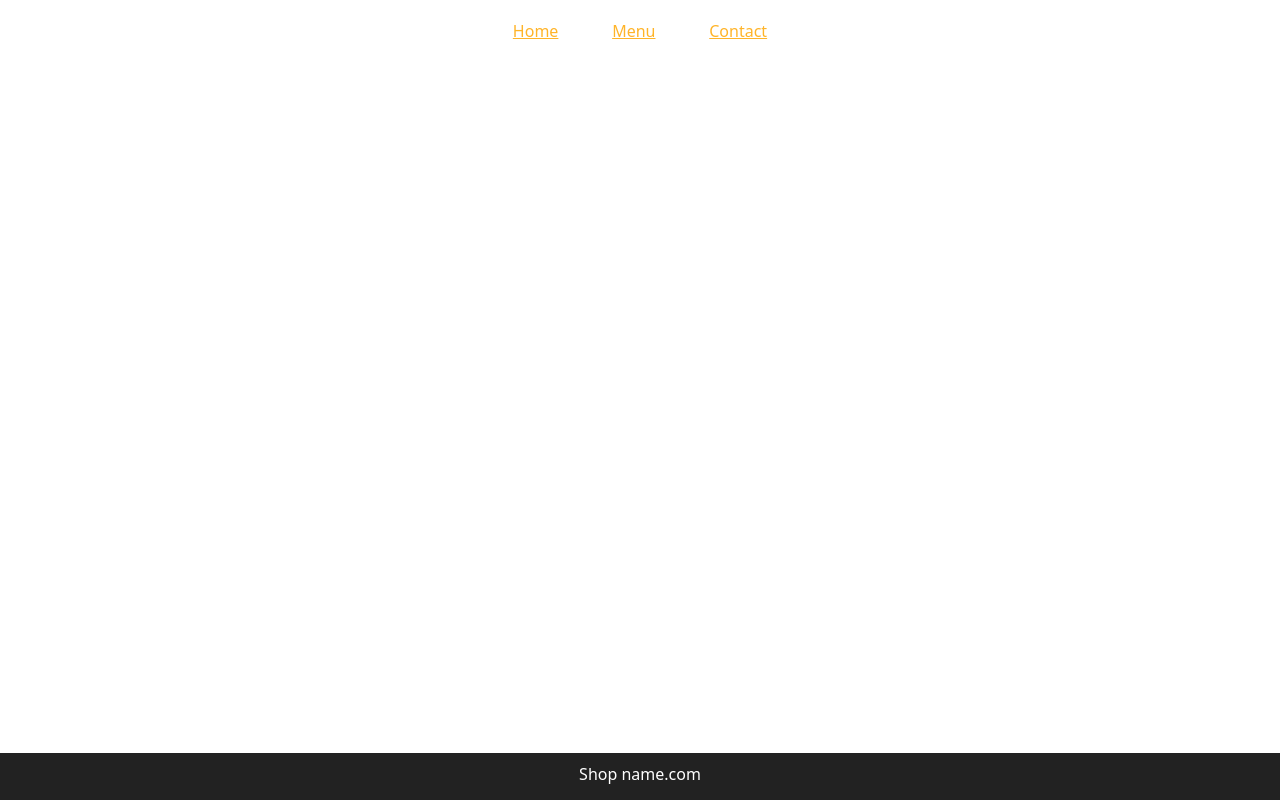
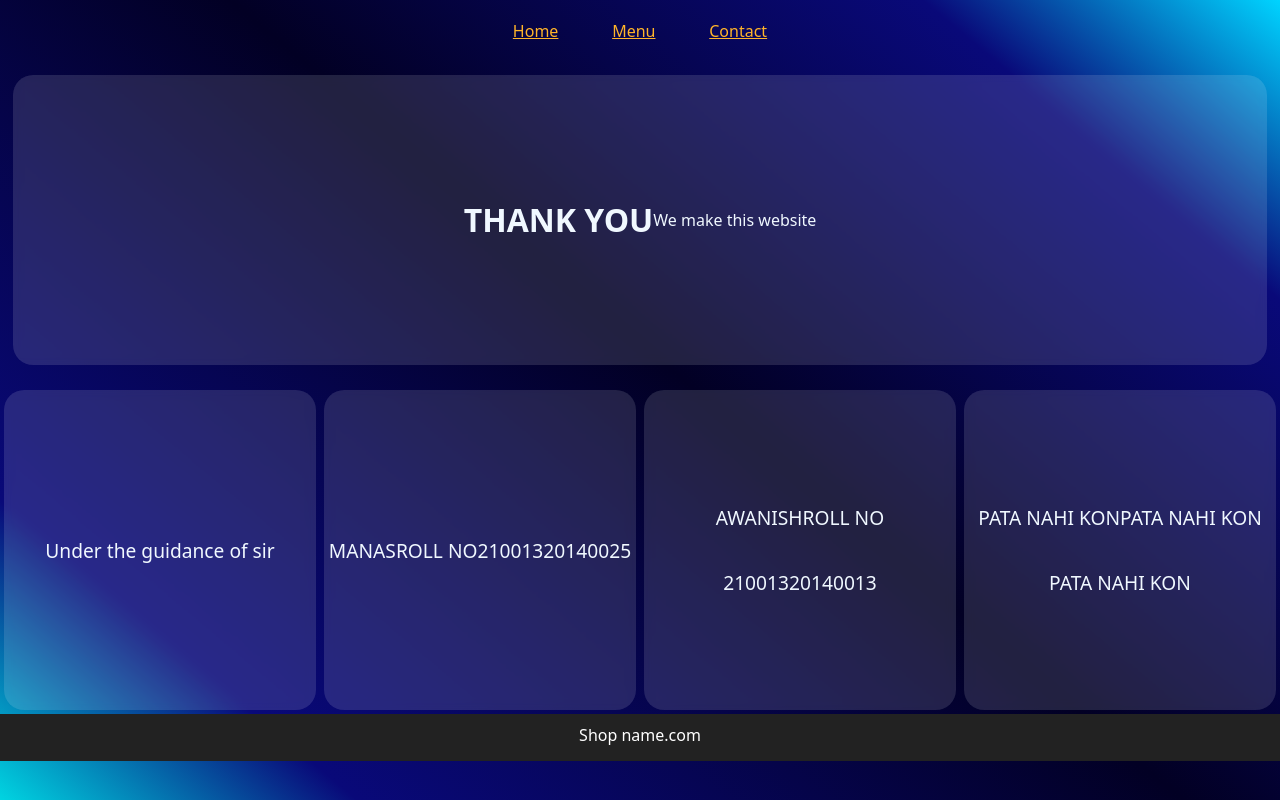
Before and after one commit to Manasrai2000/shop_website, a PHP site: page /about.html in a window 1280 px wide. Run offline with PHP 8.4, Linux system fonts and the light colour scheme.

Commit message:
explore more images done

```diff
--- a/about.html
+++ b/about.html
@@ -8,6 +8,36 @@
     <title>About us</title>
     <link rel="stylesheet" href="./css/in.css">
     <link rel="shortcut icon" href="./images/pancake.png" type="image/x-icon">
+    <style>
+        body {
+            background: linear-gradient(40deg, rgba(0, 212, 225, 1) 0%, rgba(9, 9, 121, 1) 16%, rgba(2, 0, 36, 1) 53%, rgba(9, 9, 121, 1) 84%, rgba(0, 212, 255, 1) 100%);
+            background-attachment: fixed;
+        }
+        .colex .card {
+    margin: 4px;
+    height: 180px;
+    background-position: center;
+    border-radius: 20px;
+    background-color: rgba(255, 255, 255, 0.13);
+    backdrop-filter: blur(5px);
+
+}
+.card{
+    display: flex;
+    flex-direction: row;
+    align-content: center;
+    align-items: center;
+    justify-content: center;
+    text-align: center;
+    flex-wrap: wrap;
+    color: aliceblue;
+    margin: 1%;
+    height: 290px;
+    border-radius: 20px;
+    background-color: rgba(255, 255, 255, 0.13);
+    backdrop-filter: blur(5px);
+}
+    </style>
 </head>
 
 <body>
@@ -18,15 +48,53 @@
             <a href="contact.html">Contact</a>
         </div>
     </nav>
-
-
-
+    <div class="card">
+        <h1>THANK YOU</h1>
+        <p> We make this website</p>
+    </div>
+    <h1></h1>
+    <div class="rowex">
+        <div class="colex">
+            <a href="#">
+                <div class="card">
+                    <p>Under the guidance of sir</p>
+                </div>
+            </a>
+        </div>
+        <div class="colex">
+            <a href="#">
+                <div class="card">
+                    <p>MANAS</p>
+                    <p> ROLL NO</p>
+                    <p> 21001320140025</p>
+                </div>
+            </a>
+        </div>
+        <div class="colex">
+            <a href="#">
+                <div class="card">
+                    <p>AWANISH</p>
+                    <p> ROLL NO</p>
+                    <p> 21001320140013</p>
+                </div>
+            </a>
+        </div>
+        <div class="colex">
+            <a href="#">
+                <div class="card">
+                    <p>PATA NAHI KON</p>
+                    <p> PATA NAHI KON</p>
+                    <p> PATA NAHI KON</p>
+                </div>
+            </a>
+        </div>
+    </div>
 
 
 
 
     <!-- footer -->
-    <div class="footer" style="position: fixed;">
+    <div class="footer" style="">
         <p>Shop name.com</p>
     </div>
     <!-- footer -->
```
Also changed, not shown: contact.html (+10 -0 lines), index.php (+4 -4 lines), images/1.png (added), images/2.png (added), images/3.png (added), images/4.png (added).
